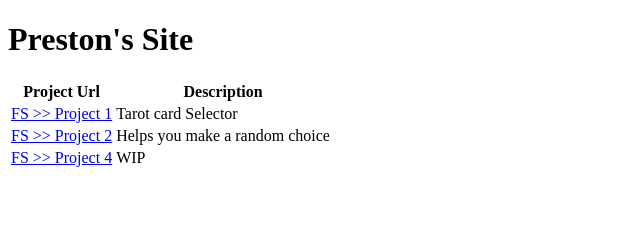
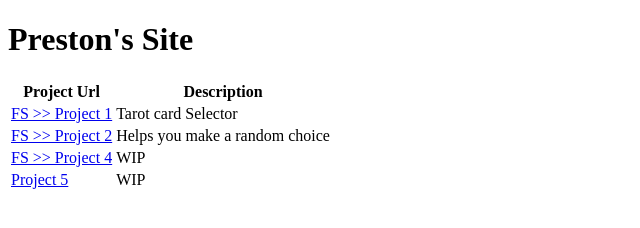
Before and after one commit to Prestonium/Prestonium.github.io, a website: page index.html in a window 1280 px wide. Shown: the whole page, without its empty margins (0-640 px from the left). Drawn offline with Linux system fonts and the light colour scheme.

Commit message:
Update index.html

```diff
--- a/index.html
+++ b/index.html
@@ -39,6 +39,14 @@
             WIP
         </td>
     </tr>
+    <tr>
+        <td>
+            <a href="ShilohPreston/index.html">Project 5</a>
+        </td>
+        <td>
+            WIP
+        </td>
+    </tr>
 </table>
 </body>
 </html>
```
